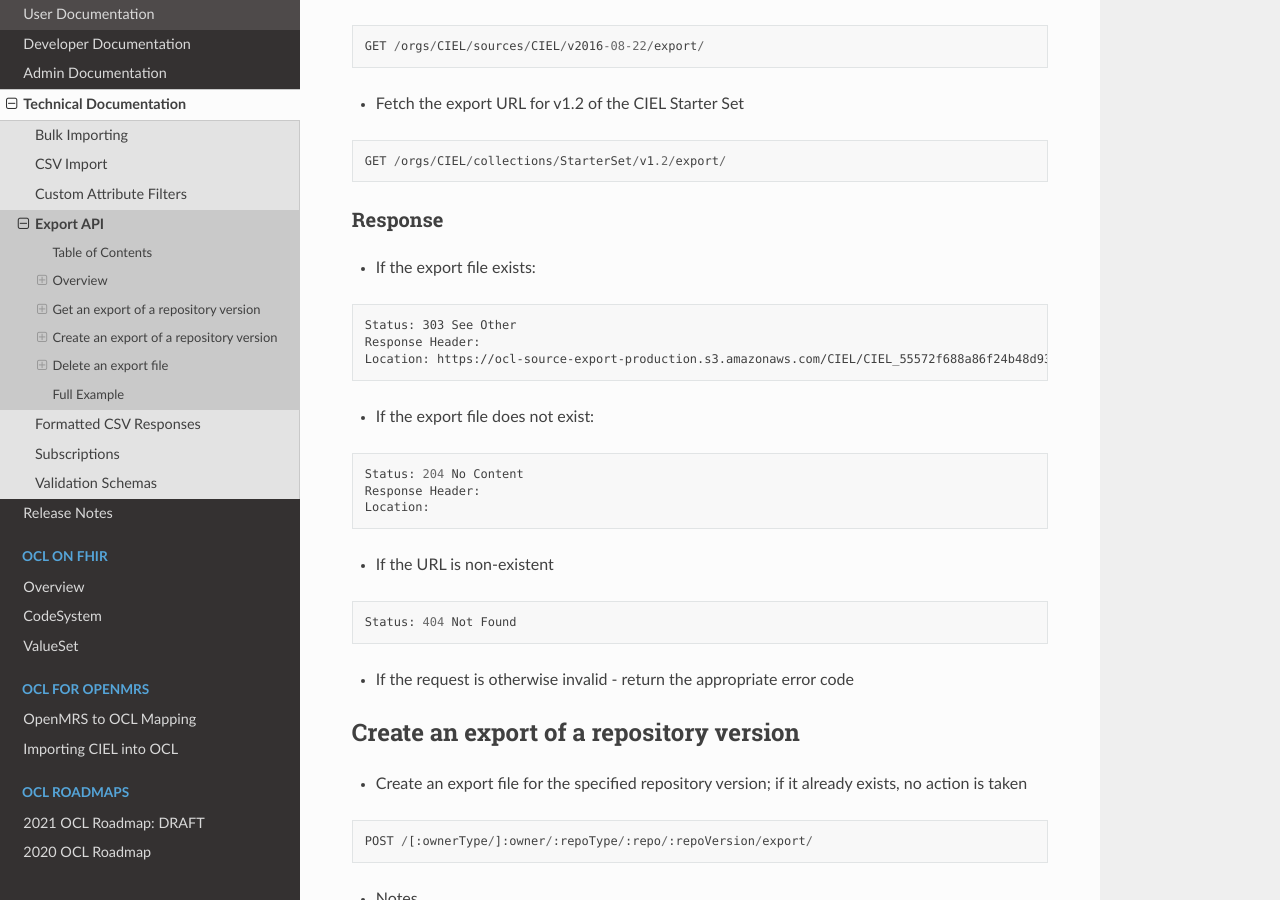
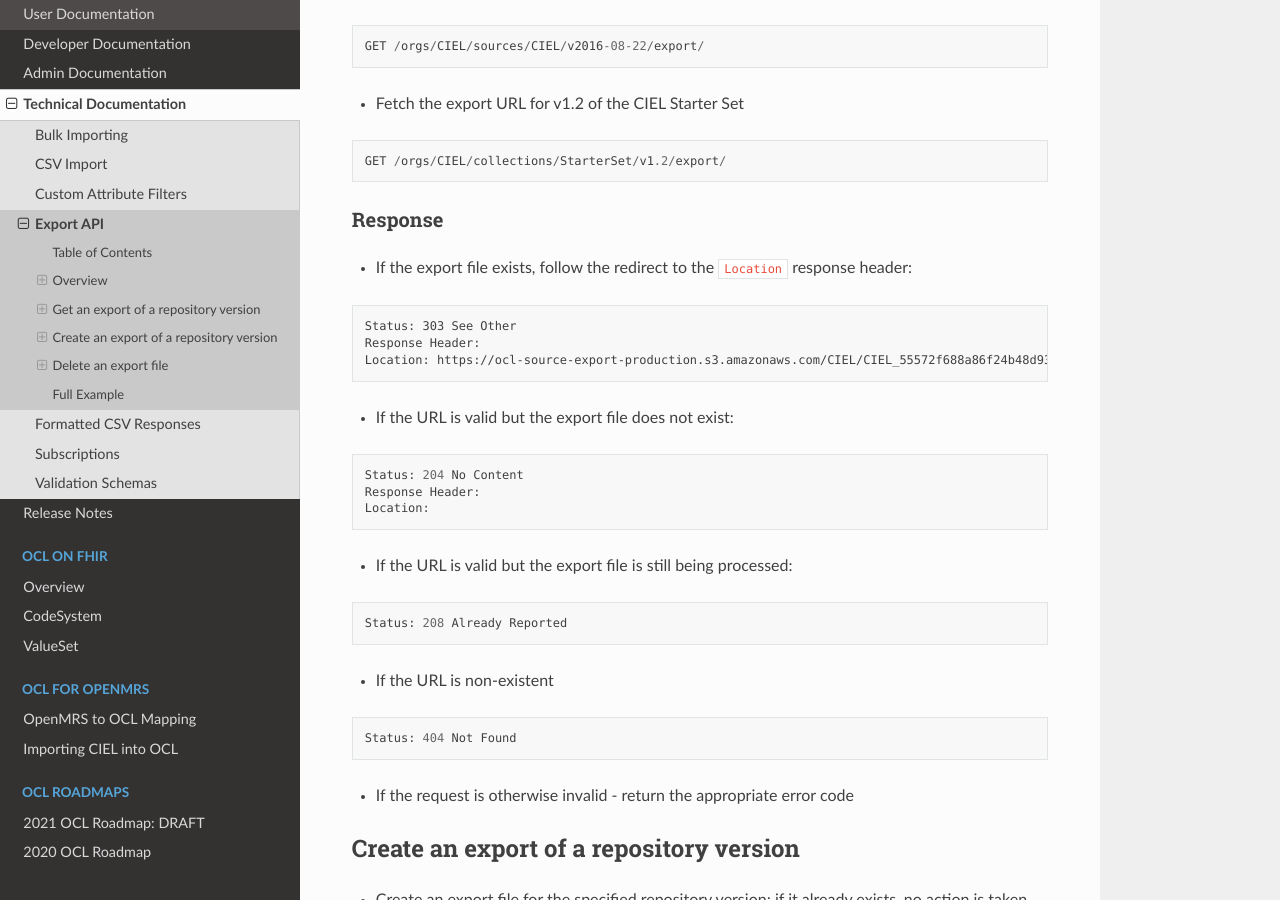
Before and after one commit to OpenConceptLab/ocl-docs, a Sphinx documentation site: the page built from docs/source/oclapi/technical/exportapi.md, in a window 1280 px wide and 900 px high, scrolled down 2657 px. Built offline with Sphinx 7.4.7 and the Read the Docs theme 2.0.0, drawn with Linux system fonts in a browser that asks for light colours.

Commit message:
Update exportapi.md

````diff
--- a/docs/source/oclapi/technical/exportapi.md
+++ b/docs/source/oclapi/technical/exportapi.md
@@ -73,17 +73,21 @@ GET /orgs/CIEL/collections/StarterSet/v1.2/export/
 ```
 
 ### Response
-* If the export file exists:
+* If the export file exists, follow the redirect to the `Location` response header:
 ```
 Status: 303 See Other
 Response Header:
 Location: https://ocl-source-export-production.s3.amazonaws.com/CIEL/CIEL_55572f688a86f24b48d935be.20150516122820.tgz?Signature=fmBSI6hL9IhN4mu4W5x%2FPFs5uxw%3D&Expires=1431864368&AWSAccessKeyId=...
 ```
-* If the export file does not exist:
+* If the URL is valid but the export file does not exist:
 ```
 Status: 204 No Content
 Response Header:
 Location:
+```
+* If the URL is valid but the export file is still being processed:
+```
+Status: 208 Already Reported
 ```
 * If the URL is non-existent
 ```
````
